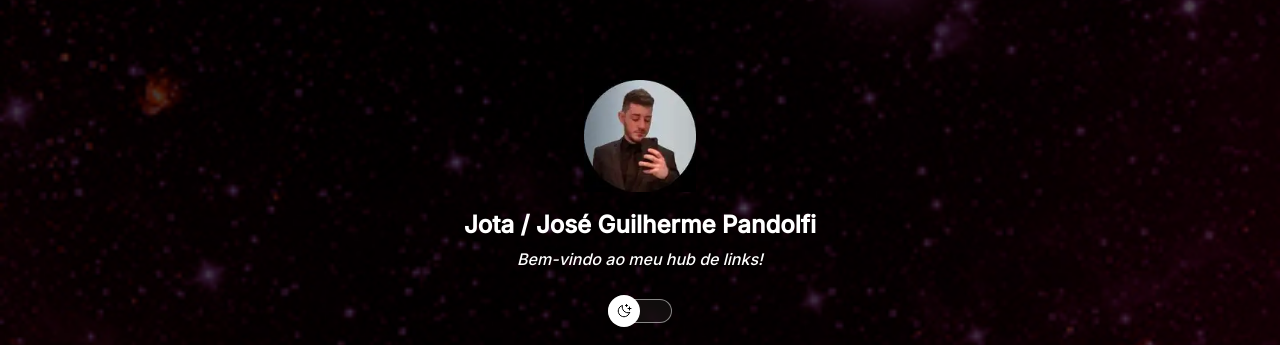
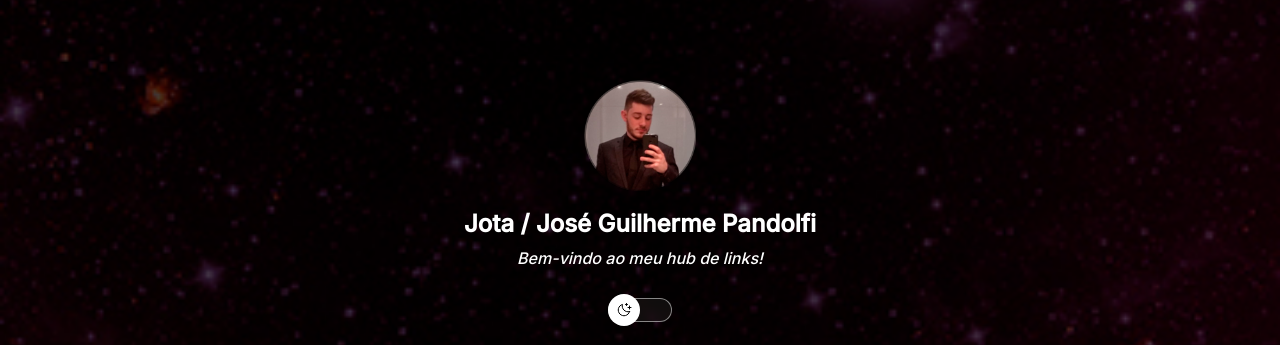
Before and after one commit to jgpandolfi/Hub-de-links, a plain HTML site: page index.html in a window 1280 px wide. Shown: the top 345 px of the page. Drawn offline with nearby package versions, Linux system fonts and the light colour scheme; no server answers; a script that the page names is missing.

Commit message:
Removidas as imagens webp acrescentadas no último commit

```diff
--- a/index.html
+++ b/index.html
@@ -22,9 +22,9 @@
     <!-- Tags para mídias sociais -->
     <meta property="og:title" content="Hub do Jota 🛸" />
     <meta property="og:description" content="Hub de links do Jota!" />
-    <meta property="og:image" content="./assets/avatar.webp" />
+    <meta property="og:image" content="./assets/avatar.png" />
     <meta property="og:url" content="https://hub.agenciam2a.com.br/" />
-    <meta name="twitter:card" content="./assets/avatar.webp" />
+    <meta name="twitter:card" content="./assets/avatar.png" />
 
     <!-- Tag canonical para evitar conteúdo duplicado -->
     <link rel="canonical" href="https://hub.agenciam2a.com.br/" />
@@ -83,7 +83,7 @@
     <div id="container">
       <div id="profile">
         <img
-          src="./assets/avatar.webp"
+          src="./assets/avatar.png"
           alt="Imagem de avatar do Jota na frente de um fundo claro."
         />
         <h1>Jota / José Guilherme Pandolfi</h1>
```
Also changed, not shown: assets/avatar-light.webp (deleted), assets/avatar.webp (deleted).
